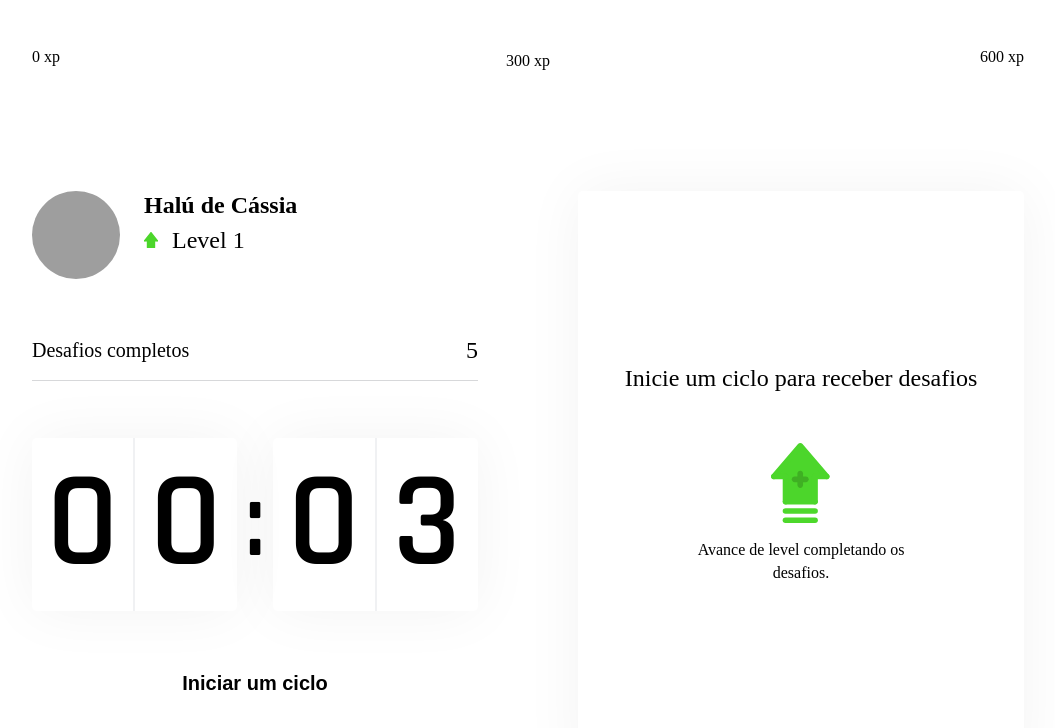
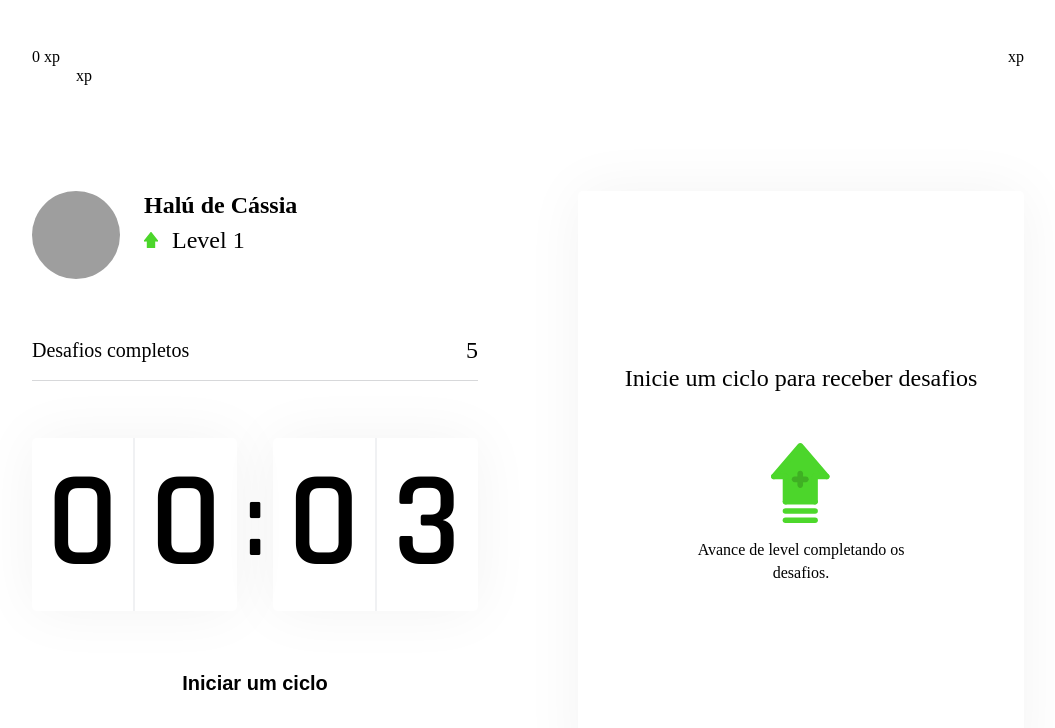
Before and after one commit to HaluDeCassia/remesha-next, a Next.js app: page / in a window 1280 px wide. Shown: the top 728 px of the page, without its empty margins (112-1167 px from the left). Built offline with nearby package versions, Linux system fonts and the light colour scheme; grey boxes are pictures that could not be loaded.

Commit message:
feat: add exp values dynamically in experience-bar

```diff
--- a/src/components/ExperienceBar.tsx
+++ b/src/components/ExperienceBar.tsx
@@ -1,14 +1,25 @@
+import { useContext } from 'react'
+import { ChallengesContext } from '../contexts/ChallengesContext'
 import styles from '../styles/components/ExperienceBar.module.css'
 
 export function ExperienceBar () {
+  const { currentExperience, experienceToNextLevel } = useContext(ChallengesContext)
+
+  const percentToNextLevel = Math.round(currentExperience * 100)/ experienceToNextLevel
+
   return (
     <header className={styles.experienceBar}>
       <span>0 xp</span>
       <div>
-        <div style={{ width: '50%' }} />
+        <div style={{ width: `${percentToNextLevel}%` }} />
+        <span
+          style={{ left: `${percentToNextLevel}%`}}
+          className={styles.currentExperience}
+        >
+          {currentExperience} xp
+        </span>
       </div>
-      <span style={{ left: '50%'}} className={styles.currentExperience}>300 xp</span>
-      <span>600 xp</span>
+      <span>{experienceToNextLevel} xp</span>
     </header>
   )
 }
```
